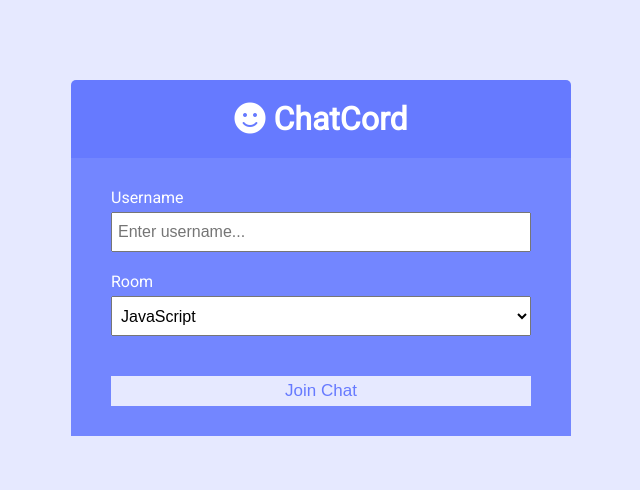
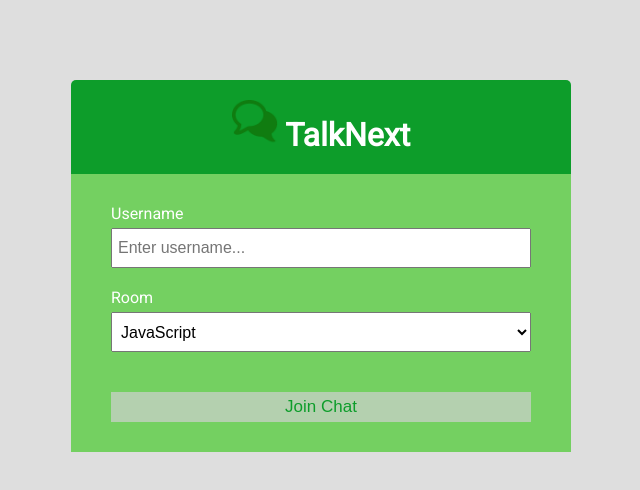
Before and after one commit to anshul-maurya/Chat-Room, a website: page public/index.html in a window 1280 px wide. Shown: the whole page, without its empty margins (319-959 px from the left). Drawn offline with Linux system fonts and the light colour scheme.

Commit message:
final changes

```diff
--- a/public/css/style.css
+++ b/public/css/style.css
@@ -1,9 +1,9 @@
 @import url('https://fonts.googleapis.com/css?family=Roboto&display=swap');
 
 :root {
-    --dark-color-a: #667aff;
-    --dark-color-b: #7386ff;
-    --light-color: #e6e9ff;
+    --dark-color-a: #0d9d2a;
+    --dark-color-b: #4dcb34ba;
+    --light-color: #d1d1d1b3;
     --success-color: #5cb85c;
     --error-color: #d9534f;
 }
@@ -12,6 +12,11 @@
     box-sizing: border-box;
     margin: 0;
     padding: 0;
+}
+
+.icon {
+    height: 10%;
+    width: 10%;
 }
 
 body {
@@ -145,6 +150,7 @@ a {
 .join-main {
     padding: 30px 40px;
     background: var(--dark-color-b);
+
 }
 
 .join-main p {
--- a/public/index.html
+++ b/public/index.html
@@ -11,12 +11,12 @@
       crossorigin="anonymous"
     />
     <link rel="stylesheet" href="css/style.css" />
-    <title>ChatCord App</title>
+    <title>TalkNext App</title>
   </head>
   <body>
     <div class="join-container">
       <header class="join-header">
-        <h1><i class="fas fa-smile"></i> ChatCord</h1>
+        <h1><img src="./icon.png" alt="" class="icon"></i> TalkNext</h1>
       </header>
       <main class="join-main">
         <form action="chat.html">
```
Also changed, not shown: public/chat.html (+1 -1 lines), public/bg.jpg (added), public/icon.png (added).
